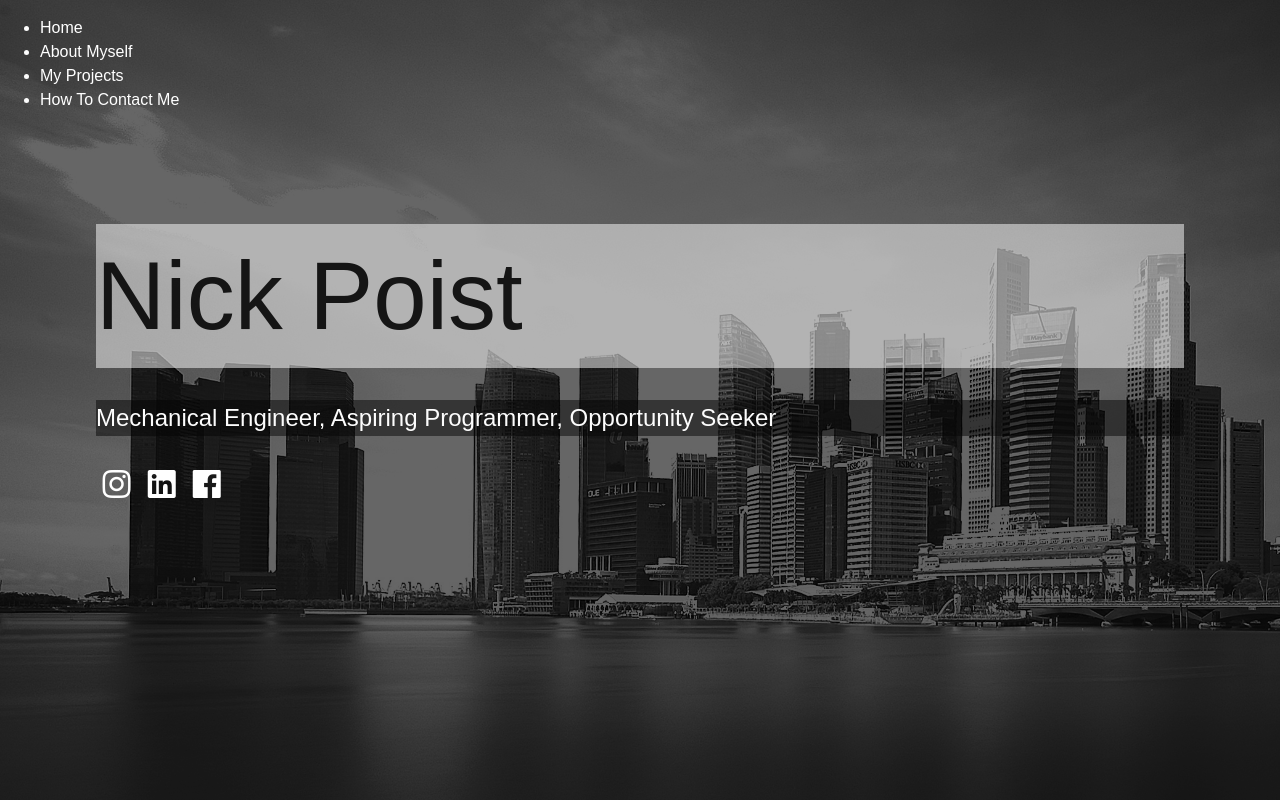
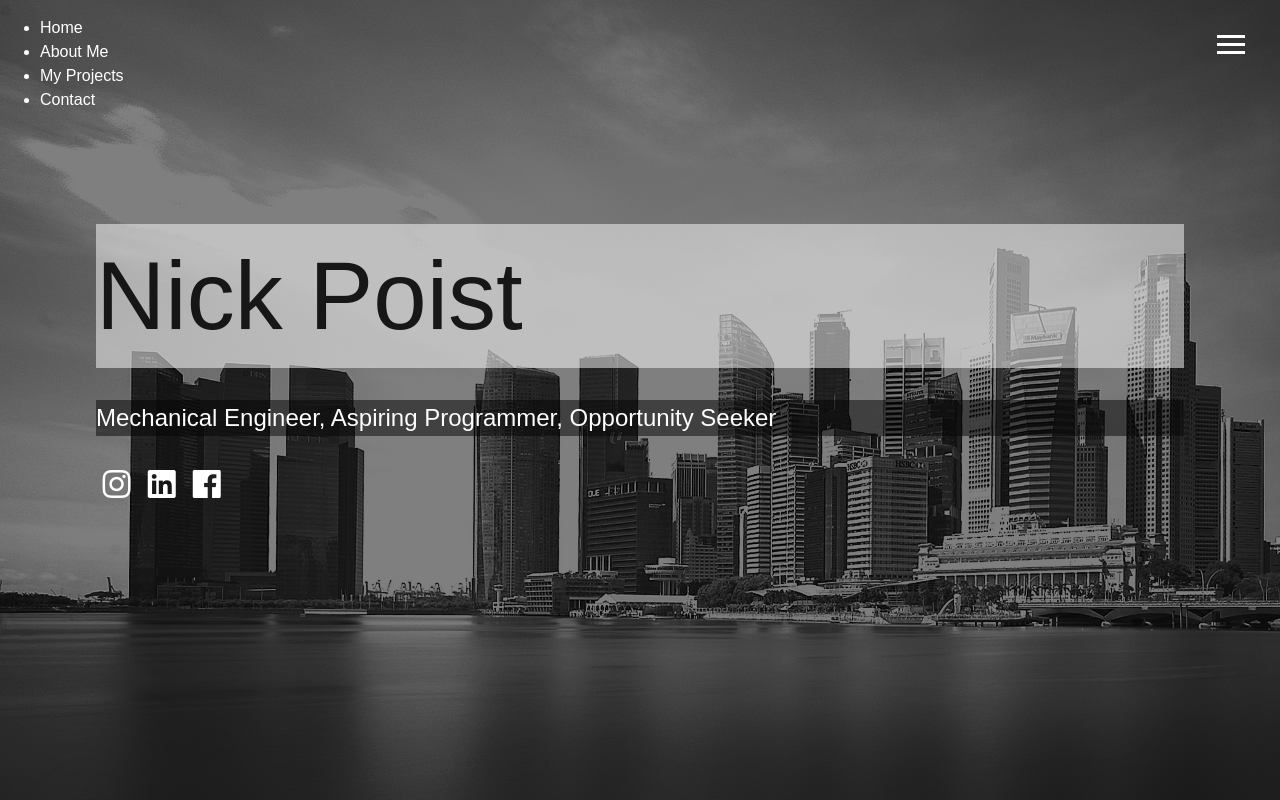
Before and after one commit to nickpoist/myportfolio, a website: page dist/index.html in a window 1280 px wide. Drawn offline with Linux system fonts and the light colour scheme.

Commit message:
Menu button, javascript & rotate

```diff
--- a/scss/_config.scss
+++ b/scss/_config.scss
@@ -2,7 +2,7 @@ $primary-color: rgb(0, 0, 0);
 $secondary-color: rgba(2, 2, 2, 0.89);
 $show-home-image: true;
 $home-image: url(../img/cover.jpg);
-$background-opacity: 0.6;
+$background-opacity: 0.5;
 
 @mixin easeOut {
   transition: all 1s ease-out;
--- /dev/null
+++ b/scss/_menu.scss
@@ -0,0 +1,37 @@
+// Menu Button
+.menu-btn {
+  position: absolute;
+  z-index: 3;
+  right: 35px;
+  top: 35px;
+  cursor: pointer;
+  @include easeOut;
+
+  .btn-line {
+    width: 28px;
+    height: 3px;
+    margin: 0 0 5px 0;
+    background: #fff;
+
+    @include easeOut;
+  }
+
+  // Rotate Menu
+  &.close {
+    transform: rotate(-180deg);
+
+    .btn-line {
+      &:nth-child(1) {
+        transform: rotate(45deg) translate(5px, 5px);
+      }
+
+      &:nth-child(2) {
+        opacity: 0;
+      }
+
+      &:nth-child(3) {
+        transform: rotate(-45deg) translate(7px, -6px);
+      }
+    }
+  }
+}
--- a/scss/main.scss
+++ b/scss/main.scss
@@ -1,4 +1,6 @@
 @import "config";
+@import "menu";
+
 * {
   box-sizing: border-box;
 }
```
Also changed, not shown: dist/css/main.css, dist/index.html, dist/js/main.js.
